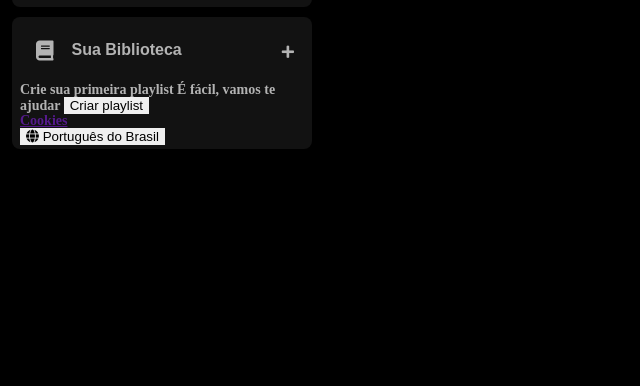
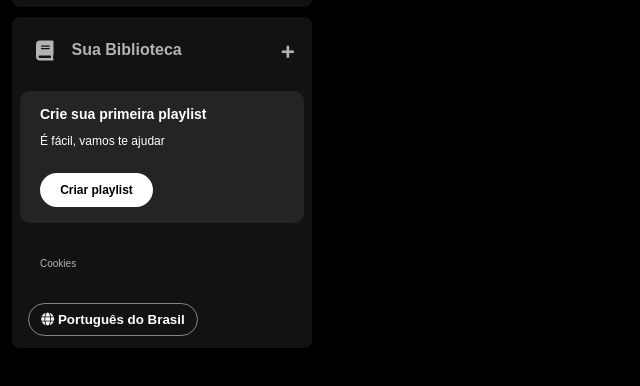
Before and after one commit to isadoragil/spotify-imersao-alura, a plain HTML site: page index.html in a window 1280 px wide. Shown: the part 166-552 px from the top of the page, without its empty margins (0-640 px from the left). Drawn offline with Linux system fonts and the light colour scheme.

Commit message:
Imersão Alura Dia 2 Pt 2

```diff
--- a/index.html
+++ b/index.html
@@ -55,7 +55,7 @@
                     <span class="text title">Crie sua primeira playlist</span>
                     <span class="text subtitle">É fácil, vamos te ajudar</span>
 
-                    <button class="section-playlist__nutton">
+                    <button class="section-playlist__button">
                         <span>Criar playlist</span>
                     </button>
                 </div>
--- a/styles.css
+++ b/styles.css
@@ -15,6 +15,7 @@ body {
     background-color: #121212;
     border-radius: 8px;
     padding: 16px 0 0 16px;
+    cursor: pointer;
 }
 
 .sidebar_navigation .logo {
@@ -37,12 +38,16 @@ body {
     padding: 10px 0;
 }
 
+.sidebar nav ul li a:hover {
+    color: #ffffff;
+}
+
 .sidebar nav ul a {
     color: #b3b3b3;
     text-decoration: none;
     font-weight: 600;
     font-size: 14px;
-    font-family: "DM Sans", sans-serif;
+    font-family: 'Montserrat', sans-serif;
 }
 
 .library {
@@ -59,7 +64,13 @@ body {
     flex-direction: column;
 }
 
+.library__content {
+    display: flex;
+    justify-content: space-between;
+}
+
 .library .library__button {
+    display: flex;
     margin-right: 10px;
     color: #b3b3b3;
     background-color: transparent;
@@ -71,7 +82,6 @@ body {
     text-decoration: none;
     text-transform: none;
     padding: 20px 16px;
-    display: flex;
 }
 
 .library .library__button .fa {
@@ -81,11 +91,86 @@ body {
     padding-right: 8px;
 }
 
-.library__content {
-    display: flex;
-    justify-content: space-between;
-}
-
 .library .library__content .fa-plus {
     margin: 24px 10px;
 }
+
+.section-playlist {
+    display: flex;
+    align-items: flex-start;
+    justify-content: space-between;
+    gap: 20px;
+    border-radius: 10px;
+    background-color: #242424;
+    font-weight: 600;
+    font-size: 14px;
+    margin: 8px 0;
+    padding: 16px 20px;
+}
+
+.section-playlist__content {
+    display: flex;
+    flex-direction: column;
+}
+
+.section-playlist__content .text {
+    padding-bottom: 14px;
+    color: #fff;
+    font-family: 'Montserrat', sans-serif;
+}
+
+.section-playlist__content .title {
+    font-weight: 700;
+}
+
+.section-playlist__content .subtitle {
+    font-weight: 500;
+    font-size: 12px;
+}
+
+.section-playlist__content .section-playlist__button {
+    display: flex;
+    justify-content: center;
+    background-color: #fff;
+    color: #000;
+    border-radius: 20px;
+    font-size: 12px;
+    font-weight: 700;
+    font-family: "DM Sans", sans-serif;
+    text-decoration: none;
+    text-transform: none;
+    padding: 10px;
+    margin-top: 12px;
+    border: 0px;
+    width: 113px;
+}
+
+.sidebar .cookies {
+    margin: 25px 20px;
+
+}
+
+.sidebar .cookies a {
+    color: #b3b3b3;
+    font-weight: 500;
+    font-size: 10px;
+    font-family: 'Montserrat', sans-serif;
+    text-decoration: none;
+}
+
+.sidebar .cookies a:hover {
+    text-decoration: underline;
+}
+
+.languages .languages__button {
+    align-items: center;
+    background-color: transparent;
+    border-radius: 20px;
+    border: 1px solid #878787;
+    color:#fff;
+    cursor: pointer;
+    font-weight: bold;
+    margin: 8px;
+    width: 170px;
+    padding: 8px;
+}
```
